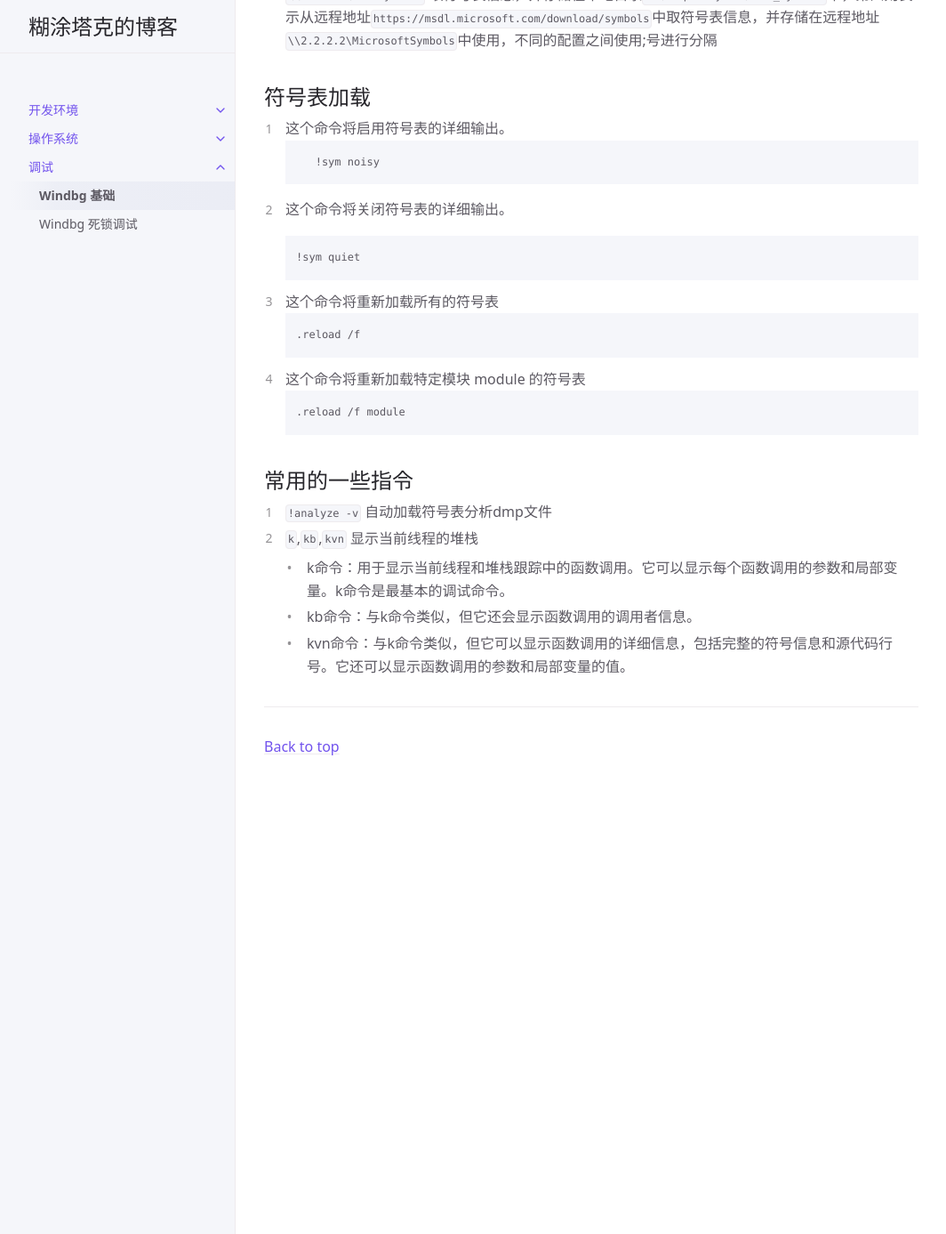
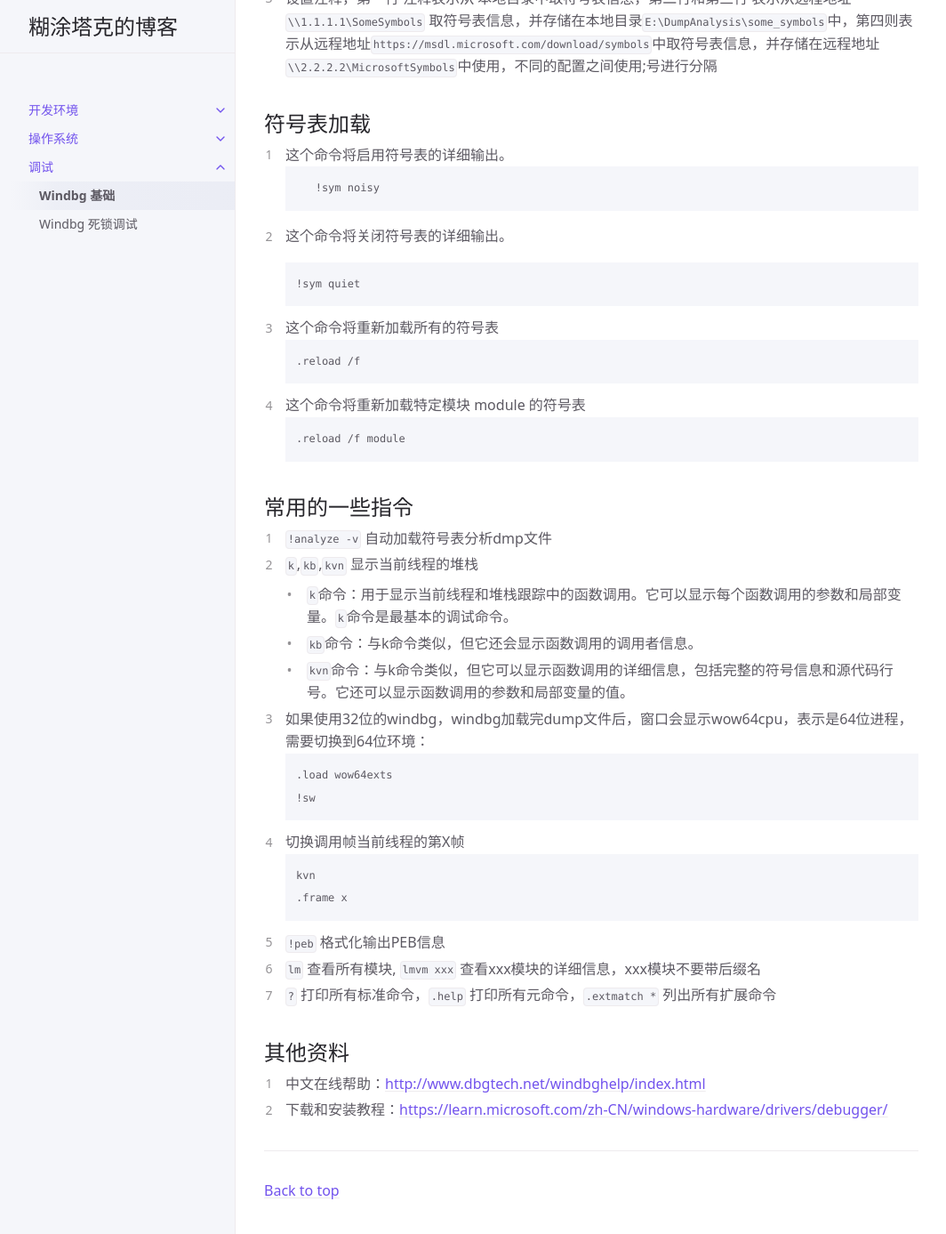
Before and after one commit to ZehnMilliarden/blog, a Jekyll site: the page built from _cs/dbg/windbg/windbg.md, in a window 1280 px wide and 1400 px high, scrolled down 617 px. Shown: the top 1387 px of the window at 89% size, without its empty margins (107-1171 px from the left). Built offline with Jekyll 4.4.1, drawn with Linux system fonts in a browser that asks for light colours; before the commit the page ends 1518 px from its top, so only the background shows below that.

Commit message:
【windbg.md】补充命令内容

````diff
--- a/_cs/dbg/windbg/windbg.md
+++ b/_cs/dbg/windbg/windbg.md
@@ -61,6 +61,23 @@ parent: d51dd9fb-857d-4bef-83f0-ed449e8aeb3d
 ## 常用的一些指令
 1. `!analyze -v` 自动加载符号表分析dmp文件
 2. `k`,`kb`,`kvn` 显示当前线程的堆栈
-- k命令：用于显示当前线程和堆栈跟踪中的函数调用。它可以显示每个函数调用的参数和局部变量。k命令是最基本的调试命令。
-- kb命令：与k命令类似，但它还会显示函数调用的调用者信息。
-- kvn命令：与k命令类似，但它可以显示函数调用的详细信息，包括完整的符号信息和源代码行号。它还可以显示函数调用的参数和局部变量的值。
+- `k`命令：用于显示当前线程和堆栈跟踪中的函数调用。它可以显示每个函数调用的参数和局部变量。`k`命令是最基本的调试命令。
+- `kb`命令：与k命令类似，但它还会显示函数调用的调用者信息。
+- `kvn`命令：与k命令类似，但它可以显示函数调用的详细信息，包括完整的符号信息和源代码行号。它还可以显示函数调用的参数和局部变量的值。
+3. 如果使用32位的windbg，windbg加载完dump文件后，窗口会显示wow64cpu，表示是64位进程，需要切换到64位环境：
+   ```
+   .load wow64exts
+   !sw
+   ```
+4. 切换调用帧当前线程的第X帧
+   ```
+   kvn
+   .frame x
+   ```
+5. `!peb` 格式化输出PEB信息
+6. `lm` 查看所有模块, `lmvm xxx` 查看xxx模块的详细信息，xxx模块不要带后缀名
+7. `?` 打印所有标准命令，`.help` 打印所有元命令，`.extmatch *` 列出所有扩展命令
+
+## 其他资料
+1. 中文在线帮助：<a href="http://www.dbgtech.net/windbghelp/index.html">http://www.dbgtech.net/windbghelp/index.html</a>
+2. 下载和安装教程：<a href="https://learn.microsoft.com/zh-CN/windows-hardware/drivers/debugger/">https://learn.microsoft.com/zh-CN/windows-hardware/drivers/debugger/</a>
````
